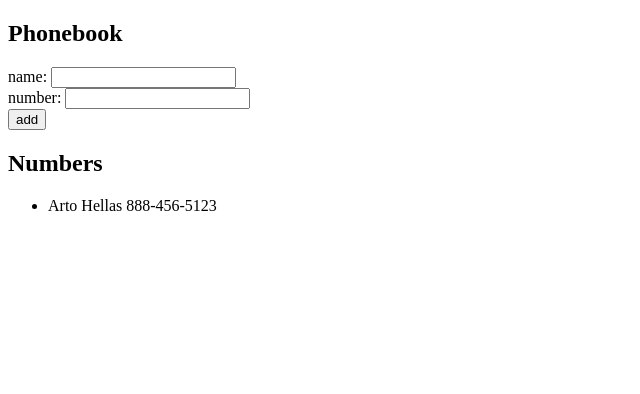
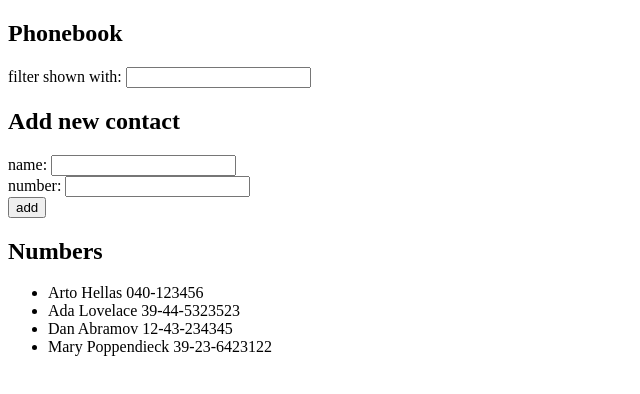
Before and after one commit to jburto94/js-phonebook, a React (Create React App) app: page / in a window 1280 px wide. Shown: the top 394 px of the page, without its empty margins (0-640 px from the left). Built offline with nearby package versions, Linux system fonts and the light colour scheme.

Commit message:
Added name filter

```diff
--- a/src/App.js
+++ b/src/App.js
@@ -2,13 +2,14 @@
 
 const App = () => {
   const [persons, setPersons] = useState([
-    {
-      name: 'Arto Hellas',
-      number: '888-456-5123'
-    }
+    { name: 'Arto Hellas', number: '040-123456', id: 1 },
+    { name: 'Ada Lovelace', number: '39-44-5323523', id: 2 },
+    { name: 'Dan Abramov', number: '12-43-234345', id: 3 },
+    { name: 'Mary Poppendieck', number: '39-23-6423122', id: 4 }
   ]);
   const [newName, setNewName] = useState('');
   const [newNumber, setNewNumber] = useState('');
+  const [filteredPersons, setFilteredPersons] = useState(persons);
 
   const handleNewName = e => {
     setNewName(e.target.value);
@@ -42,9 +43,20 @@
     return false;
   }
 
+  const handleFilter = (e) => {
+    if (e.target.value) {
+      const newFilter = persons.filter(person => person.name.toLowerCase().includes(e.target.value.toLowerCase()));
+      setFilteredPersons(newFilter);
+    } else {
+      setFilteredPersons(persons);
+    }
+  }
+
   return (
     <div>
       <h2>Phonebook</h2>
+      filter shown with: <input onChange={handleFilter} />
+      <h2>Add new contact</h2>
       <form onSubmit={addNewPerson}>
         <div>
           <label>name:</label> <input onChange={handleNewName} value={newName} />
@@ -57,7 +69,7 @@
       </form>
       <h2>Numbers</h2>
       <ul>
-        {persons.map(person =>
+        {filteredPersons.map(person =>
           <li key={person.name}>{person.name} {person.number}</li>
         )}
       </ul>
```
